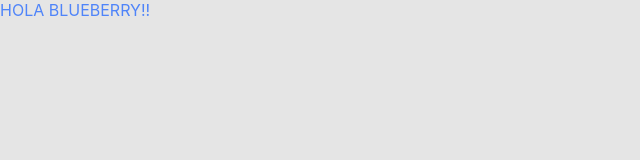
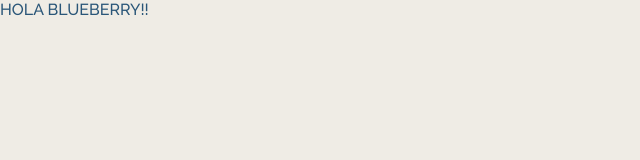
Before and after one commit to frontendcafe/cmyk-blueberry, a React (Create React App) app: page / in a window 1280 px wide. Shown: the top 160 px of the page, without its empty margins (0-640 px from the left). Built offline with nearby package versions, Linux system fonts and the light colour scheme.

Commit message:
feat: agrega estilos globales
Refs #9

```diff
--- a/public/index.html
+++ b/public/index.html
@@ -25,6 +25,12 @@
       Learn how to configure a non-root public URL by running `npm run build`.
     -->
     <title>React App</title>
+
+    <link rel="preconnect" href="https://fonts.googleapis.com" />
+    <link rel="preconnect" href="https://fonts.gstatic.com" crossorigin />
+
+    <link rel="preload" href="https://fonts.googleapis.com/css2?family=Raleway:wght@500;600;700&display=swap" as="style" />
+    <link href="https://fonts.googleapis.com/css2?family=Raleway:wght@500;600;700&display=swap" rel="stylesheet" />
   </head>
   <body>
     <noscript>You need to enable JavaScript to run this app.</noscript>
--- a/src/App.js
+++ b/src/App.js
@@ -1,5 +1,3 @@
-import "./styles.scss";
-
 function App() {
   return (
     <div className="App">
--- a/src/index.css
+++ /dev/null
@@ -1,13 +0,0 @@
-body {
-  margin: 0;
-  font-family: -apple-system, BlinkMacSystemFont, 'Segoe UI', 'Roboto', 'Oxygen',
-    'Ubuntu', 'Cantarell', 'Fira Sans', 'Droid Sans', 'Helvetica Neue',
-    sans-serif;
-  -webkit-font-smoothing: antialiased;
-  -moz-osx-font-smoothing: grayscale;
-}
-
-code {
-  font-family: source-code-pro, Menlo, Monaco, Consolas, 'Courier New',
-    monospace;
-}
--- a/src/index.js
+++ b/src/index.js
@@ -1,8 +1,9 @@
 import React from 'react';
 import ReactDOM from 'react-dom';
-import './index.css';
+import reportWebVitals from './reportWebVitals';
+
 import App from './App';
-import reportWebVitals from './reportWebVitals';
+import './styles/main.scss';
 
 ReactDOM.render(
   <React.StrictMode>
--- a/src/styles.scss
+++ /dev/null
@@ -1,5 +0,0 @@
-.App {
-    background: #e5e5e5;
-    min-height: 100vh;
-    color: #4f84f9;
-  }
--- /dev/null
+++ b/src/styles/_base.scss
@@ -0,0 +1,142 @@
+*,
+::after,
+::before {
+  box-sizing: border-box;
+  border: 0 solid #E5E5E5;
+}
+
+:root {
+  font-size: 16px;
+}
+
+html {
+  tab-size: 4;
+  -o-tab-size: 4;
+  -moz-tab-size: 4;
+  line-height: 1.2;
+  -webkit-text-size-adjust: 100%;
+}
+
+body {
+  margin: 0;
+  color: #2A5678;
+  min-height: 100vh;
+  font-family: 'Raleway', -apple-system, BlinkMacSystemFont, 'Segoe UI', Roboto, Helvetica, Arial, sans-serif;
+  line-height: inherit;
+  background: #EFECE5;
+  -webkit-tap-highlight-color: transparent;
+}
+
+abbr[title] {
+  -webkit-text-decoration: underline dotted;
+  text-decoration: underline dotted;
+}
+
+b,
+strong {
+  font-weight: bolder;
+}
+
+small {
+  font-size: 80%;
+}
+
+button,
+input,
+optgroup,
+select,
+textarea {
+  margin: 0;
+  font-size: 100%;
+  line-height: 1.15;
+  font-family: inherit;
+}
+
+button,
+select {
+  text-transform: none;
+}
+
+[type=button],
+button {
+  -webkit-appearance: button;
+}
+
+blockquote,
+dd,
+dl,
+figure,
+h1,
+h2,
+h3,
+h4,
+h5,
+h6,
+hr,
+p,
+pre {
+  margin: 0;
+}
+
+button {
+  background-color: transparent;
+  background-image: none;
+  cursor: pointer;
+}
+
+fieldset,
+ol,
+ul {
+  margin: 0;
+  padding: 0;
+}
+
+img {
+  border-style: solid;
+}
+
+textarea {
+  resize: none;
+}
+
+h1,
+h2,
+h3,
+h4,
+h5,
+h6 {
+  font-size: inherit;
+  font-weight: inherit;
+}
+
+a {
+  color: inherit;
+  text-decoration: inherit;
+}
+
+button,
+input,
+optgroup,
+select,
+textarea {
+  padding: 0;
+  color: inherit;
+  line-height: inherit;
+}
+
+audio,
+canvas,
+embed,
+iframe,
+img,
+object,
+svg,
+video {
+  display: block;
+}
+
+img,
+video {
+  max-width: 100%;
+  height: auto;
+}
--- /dev/null
+++ b/src/styles/main.scss
@@ -0,0 +1 @@
+@import 'base';
```
